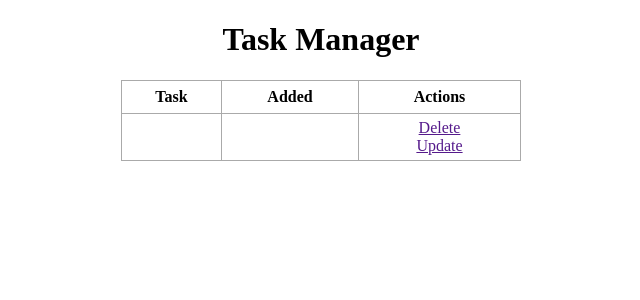
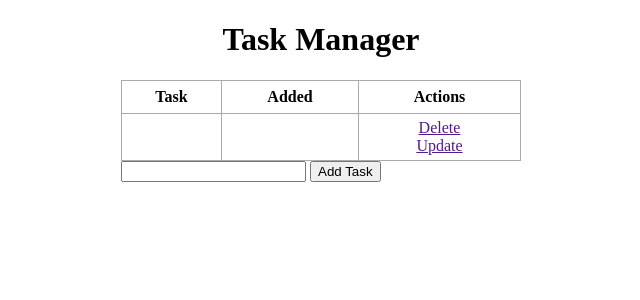
Before and after one commit to roy2002/Flask-Project_1, a Flask app: page / in a window 1280 px wide. Shown: the top 300 px of the page, without its empty margins (319-959 px from the left). Run offline with Flask 2, Linux system fonts and the light colour scheme; data comes from the database, SQL or seed files in the repository; both versions use the stored data as it was after the commit.

Commit message:
Linked Form

```diff
--- a/main.py
+++ b/main.py
@@ -1,4 +1,4 @@
-from flask import Flask, render_template, url_for
+from flask import Flask, render_template, url_for, request, redirect
 from flask_sqlalchemy import SQLAlchemy
 from datetime import datetime
 
@@ -18,9 +18,22 @@
         return '<Task %r>' % self.id
 
 
-@app.route('/')
+@app.route('/', methods=['POST', 'GET'])
 def index():
-    return render_template('index.html')
+    if request.method == 'POST':
+        task_content = request.form['content']
+        new_task = Todo(content=task_content)
+
+        try:
+            db.session.add(new_task)
+            db.session.commit()
+            return redirect('/')
+        except:
+            return 'There was an issue'
+
+    else:
+        tasks = Todo.query.order_by(Todo.date_created).all()
+        return render_template('index.html', tasks=tasks)
 
 
 if __name__ == "__main__":
--- a/templates/index.html
+++ b/templates/index.html
@@ -32,6 +32,11 @@
         </tr>
     </table>
 
+    <form action="/" method = 'POST'>
+        <input type = "" name="content" id="content">
+        <input type="submit" value="Add Task">
+    </form>
+
 
 </div>
 {% endblock %}
```
Also changed, not shown: instance/test.db.
